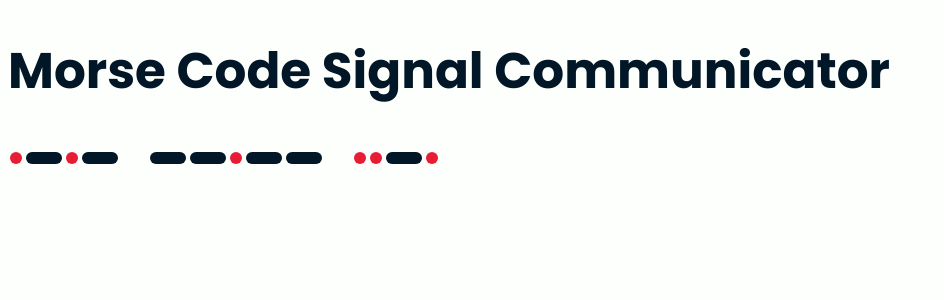
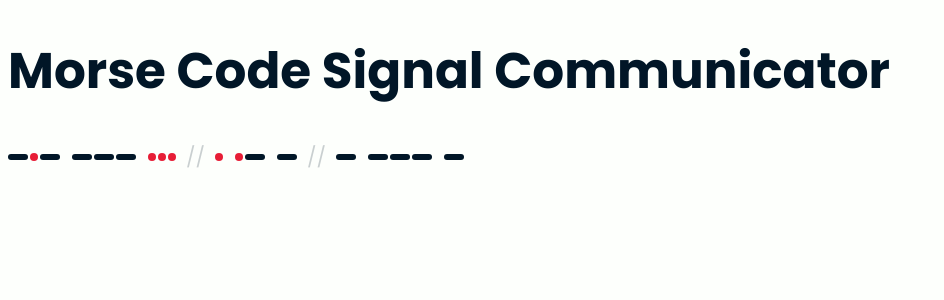
Before and after one commit to ki8yk8/morse, a React (Vite) app: page / in a window 1280 px wide. Shown: the top 300 px of the page, without its empty margins (0-944 px from the left). Built offline with nearby package versions, Linux system fonts and the light colour scheme.

Commit message:
improves dot and dashes to extend it to sentences

```diff
--- a/src/app.jsx
+++ b/src/app.jsx
@@ -7,7 +7,7 @@ function App() {
 			<h1>Morse Code Signal Communicator</h1>
 			<p>
 				<DotDash
-					content=".-.- --.-- ..-."
+					content="-.-/---/...//./.-/-//-/---/-"
 					colors={[
 						"var(--color-red-pantone)",
 						"var(--color-rich-black)",
--- a/src/components/dot-dash/dot-dash.jsx
+++ b/src/components/dot-dash/dot-dash.jsx
@@ -3,16 +3,17 @@ import "./style.css";
 const class_name_mapping = {
 	".": "dot-dash__span--dot",
 	"-": "dot-dash__span--dash",
-	" ": "dot-dash__span--space",
+	"/": "dot-dash__span--space",
 };
 
 const color_mapping = {
 	".": 0,
 	"-": 1,
-	" ": 2,
+	"/": 2,
 };
 
 // colors = [dot-color, dash-color]
+// content = space between letters = / and space between words = //
 export default function DotDash({
 	content,
 	colors = [
@@ -22,10 +23,12 @@ export default function DotDash({
 	],
 }) {
 	return (
+		<p className="dot-dash">
+			{content.split("//").map((word, index) => (
 				<>
-			{content.split("").map((item, index) => (
+					{word.split("").map((item, i) => (
 						<span
-					key={index}
+							key={`${index}-${i}`}
 							className={`dot-dash__span ${class_name_mapping[item]}`}
 							style={{
 								backgroundColor: colors[color_mapping[item]],
@@ -33,6 +36,19 @@ export default function DotDash({
 							}}
 						/>
 					))}
+					{index !== content.split("//").length - 1 && (
+						<span
+							className={`dot-dash__span dot-dash__span--gap`}
+							style={{
+								backgroundColor: colors[color_mapping["/"]],
+								color: colors[color_mapping["-"]],
+							}}
+						>
+							//
+						</span>
+					)}
 				</>
+			))}
+		</p>
 	);
 }
--- a/src/components/dot-dash/style.css
+++ b/src/components/dot-dash/style.css
@@ -1,18 +1,33 @@
+.dot-dash {
+	display: flex;
+	align-items: center;
+	flex-wrap: wrap;
+	gap: 0.2rem 0.1rem;
+}
+
 .dot-dash__span {
 	display: inline-block;
-	height: 0.6rem;
-	margin: 0 0.1rem;
-	border-radius: 0.3rem;
 }
 
 .dot-dash__span--dot {
-	width: 0.6rem;
+	width: 0.4rem;
+	height: 0.4rem;
+	border-radius: 2rem;
 }
 
 .dot-dash__span--dash {
-	width: 1.8rem;
+	width: 1rem;
+	height: 0.3rem;
+	border-radius: 0.15rem;
 }
 
 .dot-dash__span--space {
-	width: 1.2rem;
+	width: 0.4rem;
+	height: 0.3rem;
+	margin: 0 0rem;
 }
+
+.dot-dash__span--gap {
+	margin: 0 0.4rem;
+	opacity: 0.2;
+}
```
Lines whose indentation alone changed are shown as unchanged.
